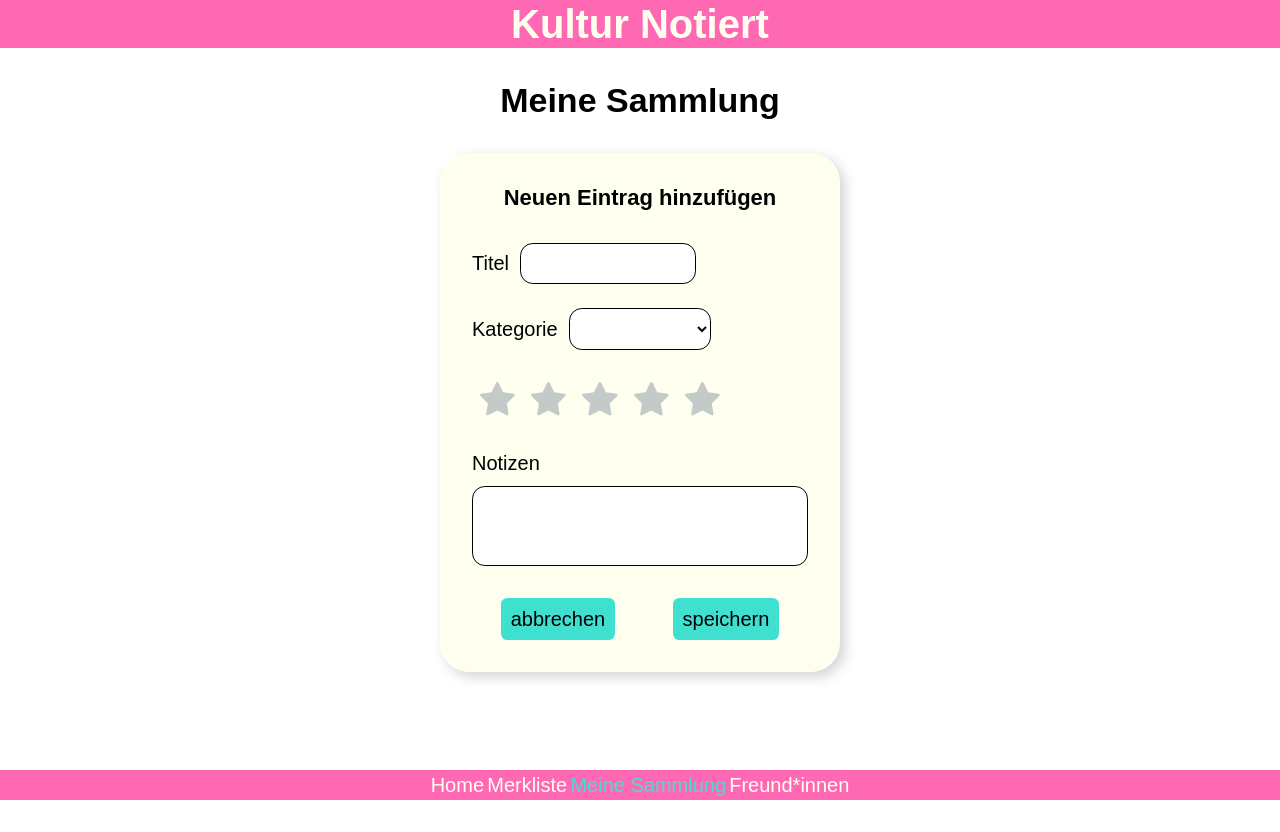
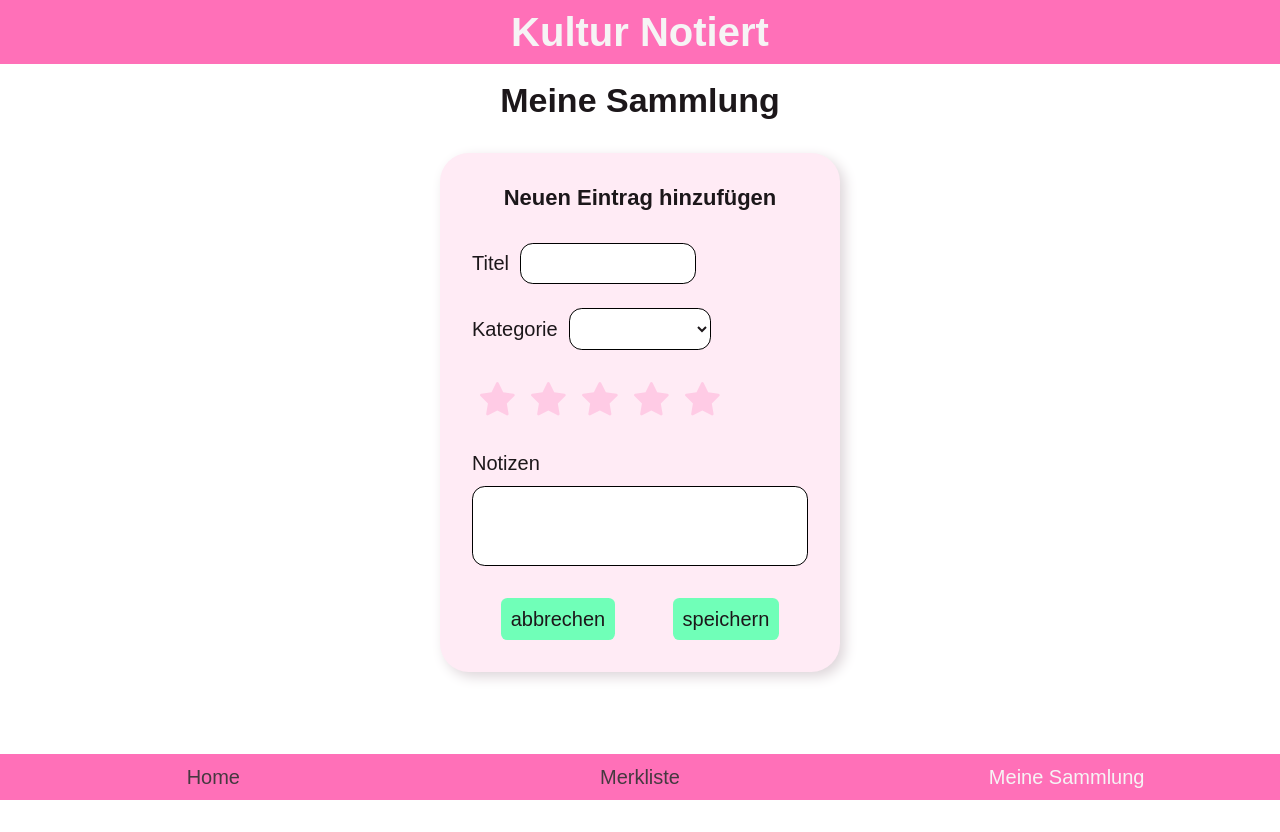
Before and after one commit to felixcanditt/kultur-notiert-vercel, a React (Create React App) app in the folder client/: page /library in a window 1280 px wide. Built offline with nearby package versions, Linux system fonts and the light colour scheme.

Commit message:
changed colors, added :root to GlobalStyle

```diff
--- a/client/src/App.js
+++ b/client/src/App.js
@@ -4,7 +4,6 @@ import { useEffect, useState } from 'react';
 import Home from './pages/Home';
 import Watchlist from './pages/Watchlist';
 import Library from './pages/Library';
-import Friends from './pages/Friends';
 
 import Header from './components/Header';
 import Footer from './components/Footer';
@@ -102,10 +101,6 @@ export default function App() {
             onRemoveFromLibrary={removeFromLibrary}
           />
         </Route>
-
-        <Route path="/friends">
-          <Friends />
-        </Route>
       </Switch>
 
       <Footer />
--- a/client/src/GlobalStyle.js
+++ b/client/src/GlobalStyle.js
@@ -1,6 +1,24 @@
 import { createGlobalStyle } from 'styled-components';
 
 export default createGlobalStyle`
+
+:root {
+  --grey: hsl(330, 10%, 72%);
+  --grey-dark: hsl(330, 10%, 25%);
+  --grey-darkest: hsl(330, 10%, 10%);
+  --grey-light: hsl(330, 10%, 85%);
+  --grey-lightest: hsl(330, 10%, 96%);
+  --primary: hsl(330,100%,72%);
+  --primary-darkest: hsl(330,100%,10%);
+  --primary-dark: hsl(330,100%,25%);
+  --primary-light: hsl(330,100%,85%);
+  --primary-lightest: hsl(330,100%,96%);
+  --secondary: hsl(150,100%,72%);
+  --secondary-darkest: hsl(150,100%,10%);
+  --secondary-dark: hsl(150,100%,25%);
+  --secondary-light: hsl(150,100%,85%);
+  --secondary-lightest: hsl(150,100%,96%);
+ }
 
 * {
   box-sizing: border-box;
@@ -8,17 +26,26 @@ export default createGlobalStyle`
   padding: 0;
 }
 
-body {
+body,
+input,
+select,
+textarea,
+button {
   font-size: 1.25rem;
   font-family: sans-serif;
+  color: var(--grey-darkest)
+}
+
+body {
   line-height: 1.5;
 }
 
 main {
-  margin: 5rem 0;
+  margin: 5rem 0 7rem 0;
 }
 
 h1,
+h2,
 h3 {
   line-height: 1.2;
 
@@ -27,7 +54,6 @@ h3 {
 h2 {
   text-align: center;
   margin-bottom: 2rem;
-  line-height: 1.2;
   font-size: 2.125rem
 }
 
@@ -35,11 +61,6 @@ h3 {
   font-size: 1.375rem;
 }
 
-input, select, textarea {
-  font-size: 1.25rem;
-  font-family: sans-serif;
-}
-
 ul {
   list-style: none;
 }
--- a/client/src/components/Footer.js
+++ b/client/src/components/Footer.js
@@ -15,16 +15,13 @@ export default function Footer() {
         <NavLink activeClassName="active" className="link" to="/library">
           Meine Sammlung
         </NavLink>
-        <NavLink activeClassName="active" className="link" to="/friends">
-          Freund*innen
-        </NavLink>
       </Nav>
     </FooterStyled>
   );
 }
 
 const FooterStyled = styled.footer`
-  background: hotpink;
+  background: var(--primary);
 
   position: fixed;
   bottom: 0;
@@ -33,14 +30,18 @@ const FooterStyled = styled.footer`
 `;
 
 const Nav = styled.nav`
-  display: flex;
-  justify-content: center;
-  gap: 0.2rem;
+  padding: 0.5rem 0;
+  display: grid;
+  grid-template-columns: 1fr 1fr 1fr;
+  place-items: center;
+  text-align: center;
+
   .link {
     text-decoration: none;
-    color: ivory;
+    color: var(--grey-dark);
   }
+
   .active {
-    color: turquoise;
+    color: var(--grey-lightest);
   }
 `;
--- a/client/src/components/Header.js
+++ b/client/src/components/Header.js
@@ -9,7 +9,7 @@ export default function Header() {
 }
 
 const HeaderStyled = styled.header`
-  background: hotpink;
+  background: var(--primary);
 
   position: fixed;
   top: 0;
@@ -18,7 +18,6 @@ const HeaderStyled = styled.header`
   z-index: 1000;
 
   text-align: center;
-  h1 {
-    color: ivory;
-  }
+  padding: 0.5rem 0;
+  color: var(--grey-lightest);
 `;
--- a/client/src/components/LibraryCard.js
+++ b/client/src/components/LibraryCard.js
@@ -61,11 +61,10 @@ export default function LibraryCard({
 
 const Card = styled.article`
   width: 20rem;
-  box-shadow: 0.3rem 0.3rem 0.8rem lightgrey;
-  border-radius: 0.4rem;
+  box-shadow: 0.3rem 0.3rem 0.8rem var(--grey-light);
+  border-radius: 1.8rem;
   padding: 2rem;
-  background: hotpink;
-  color: ivory;
+  background: var(--secondary-lightest);
 
   display: grid;
   gap: 0.5rem;
@@ -94,7 +93,7 @@ const Buttons = styled.div`
     cursor: pointer;
     border: none;
     border-radius: 0.4rem;
-    background: turquoise;
+    background: var(--secondary);
     padding: 0.2rem 0.3rem;
     font-size: 1rem;
   }
--- a/client/src/components/LibraryCards.js
+++ b/client/src/components/LibraryCards.js
@@ -22,7 +22,7 @@ export default function LibraryCards({
 }
 
 const Grid = styled.section`
-  margin-top: 4rem;
+  margin-top: 3rem;
   display: grid;
   justify-content: center;
   gap: 2rem;
--- a/client/src/components/LibraryForm.js
+++ b/client/src/components/LibraryForm.js
@@ -106,10 +106,10 @@ const Form = styled.form`
   margin: 0 auto;
   max-width: 25rem;
 
-  box-shadow: 0.3rem 0.3rem 0.8rem lightgrey;
+  box-shadow: 0.3rem 0.3rem 0.8rem var(--grey-light);
   border-radius: 1.8rem;
 
-  background-color: ivory;
+  background-color: var(--primary-lightest);
 
   padding: 2rem;
 
@@ -129,16 +129,13 @@ const Form = styled.form`
   select,
   textarea {
     border-radius: 0.8rem;
+    background: white;
     padding: 0.5rem;
     border: 0.06rem black solid;
   }
 
   input {
     width: 11rem;
-  }
-
-  select {
-    background: white;
   }
 `;
 
@@ -163,10 +160,8 @@ const Buttons = styled.div`
     border: none;
     border-radius: 0.4rem;
 
-    background-color: turquoise;
+    background-color: var(--secondary);
 
     padding: 0.6rem;
-
-    font-size: 1.25rem;
   }
 `;
--- a/client/src/components/WatchlistCard.js
+++ b/client/src/components/WatchlistCard.js
@@ -27,11 +27,10 @@ export default function WatchlistCard({
 
 const Card = styled.article`
   width: 20rem;
-  box-shadow: 0.3rem 0.3rem 0.8rem lightgrey;
-  border-radius: 0.4rem;
+  box-shadow: 0.3rem 0.3rem 0.8rem var(--grey-light);
+  border-radius: 1.8rem;
   padding: 2rem;
-  background: hotpink;
-  color: ivory;
+  background: var(--secondary-lightest);
 
   display: grid;
   gap: 0.5rem;
@@ -50,7 +49,7 @@ const Buttons = styled.div`
     cursor: pointer;
     border: none;
     border-radius: 0.4rem;
-    background: turquoise;
+    background: var(--secondary);
     padding: 0.2rem 0.3rem;
     font-size: 1rem;
   }
--- a/client/src/components/WatchlistCards.js
+++ b/client/src/components/WatchlistCards.js
@@ -24,7 +24,7 @@ export default function WatchlistCards({
 }
 
 const Grid = styled.section`
-  margin-top: 4rem;
+  margin-top: 3rem;
   display: grid;
   justify-content: center;
   gap: 2rem;
--- a/client/src/components/WatchlistForm.js
+++ b/client/src/components/WatchlistForm.js
@@ -114,10 +114,10 @@ const Form = styled.form`
   margin: 0 auto;
   max-width: 25rem;
 
-  box-shadow: 0.3rem 0.3rem 0.8rem lightgrey;
+  box-shadow: 0.3rem 0.3rem 0.8rem var(--grey-light);
   border-radius: 1.8rem;
 
-  background-color: ivory;
+  background-color: var(--primary-lightest);
 
   padding: 2rem;
 
@@ -136,16 +136,13 @@ const Form = styled.form`
   input,
   select {
     border-radius: 0.8rem;
+    background: white;
     padding: 0.5rem;
     border: 0.06rem black solid;
   }
 
   input {
     width: 11rem;
-  }
-
-  select {
-    background: white;
   }
 `;
 
@@ -160,10 +157,8 @@ const Buttons = styled.div`
     border: none;
     border-radius: 0.4rem;
 
-    background-color: turquoise;
+    background-color: var(--secondary);
 
     padding: 0.6rem;
-
-    font-size: 1.25rem;
   }
 `;
--- a/client/src/pages/Friends.js
+++ /dev/null
@@ -1,7 +0,0 @@
-export default function Friends() {
-  return (
-    <main>
-      <h2>Freund*innen</h2>
-    </main>
-  );
-}
```
Also changed, not shown: client/src/images/star.svg.
